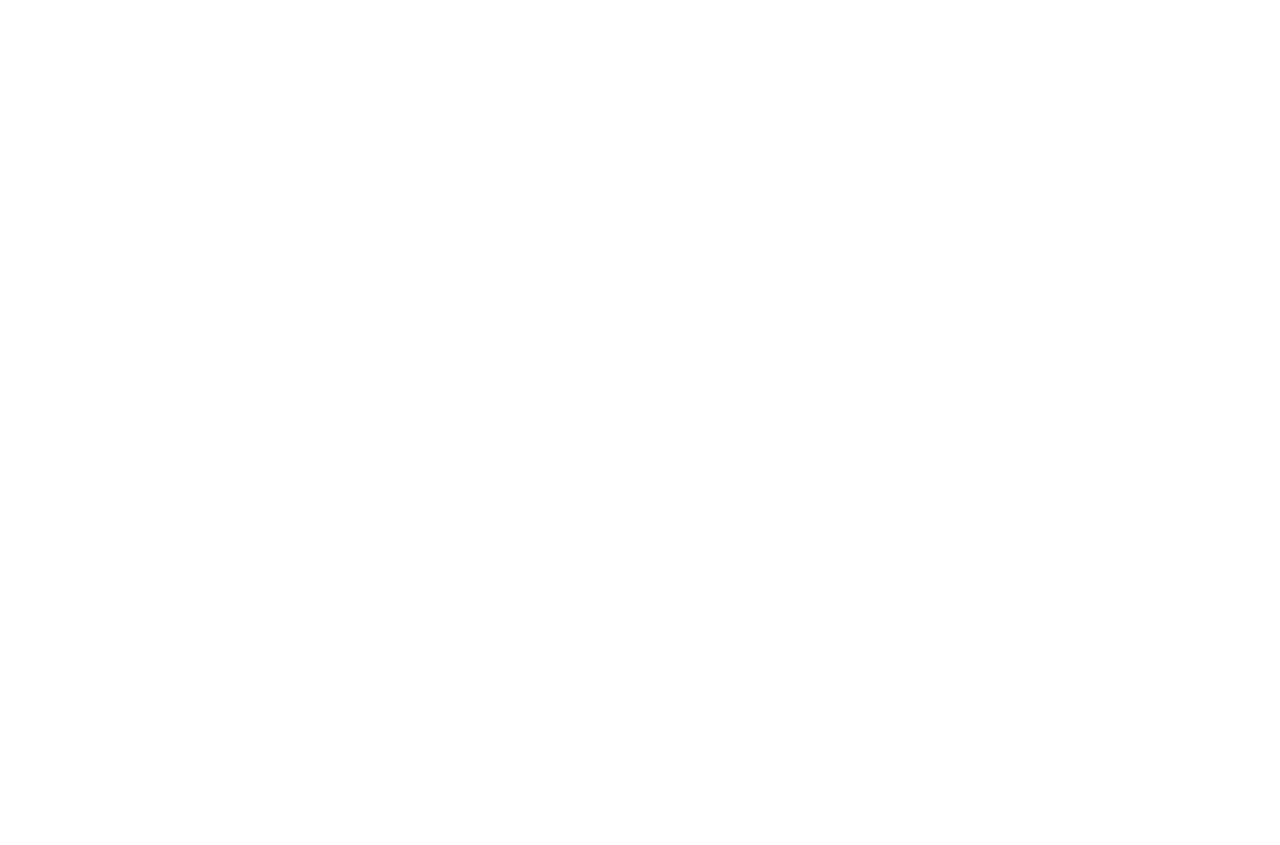
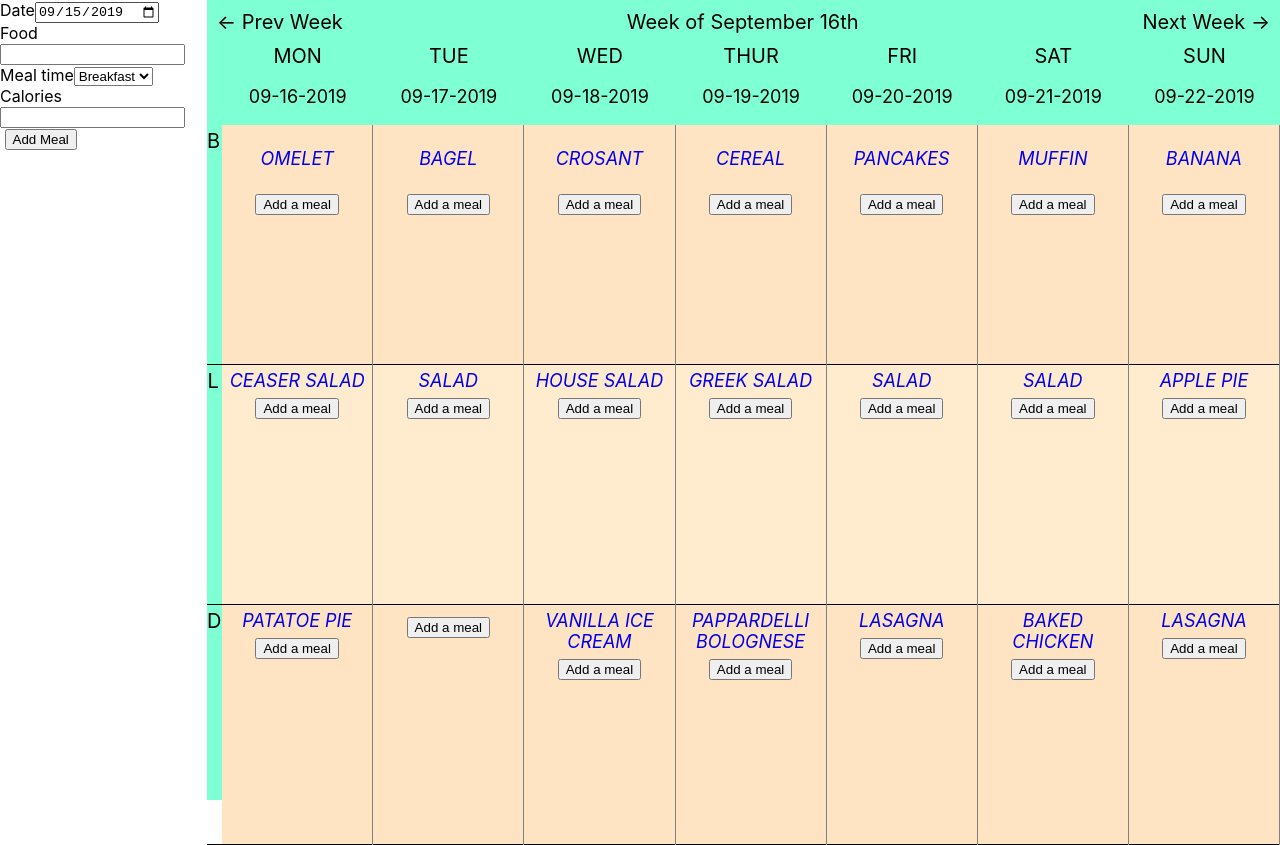
Before and after one commit to muzhaqi16/meal-planner-react, a React (Create React App) app: page /planner in a window 1280 px wide. Before the commit the page ends 800 px from the top, so only its background shows below. Built offline with nearby package versions, Linux system fonts and the light colour scheme; the HTML template or start-up script is replaced by a standard one.

Commit message:
add the input form

```diff
--- a/src/components/Calendar/Calendar.js
+++ b/src/components/Calendar/Calendar.js
@@ -5,10 +5,38 @@
 export default class Calendar extends React.Component {
     render() {
         return (
-            <div class="calendar">
+            <div className="calendar">
                 <div className="timeline">
-                    <div class="days-of-week">
-                        <Week />
+                    <div className="input">
+                        <form class="food-log-form">
+                            <div>
+                                <label for="date">Date</label>
+                                <input type="date" required="" id="date" value="2019-09-15" />
+                            </div>
+                            <div>
+                                <label for="food">Food</label>
+                                <input type="text" required="" id="food" />
+                            </div>
+                            <div>
+                                <label for="food">Meal time</label>
+                                <select>
+                                    <option value="breakfast">Breakfast</option>
+                                    <option value="lunch">Lunch</option>
+                                    <option value="dinner">Dinner</option>
+                                </select>
+                            </div>
+                            <div>
+                                <label for="calories">Calories</label>
+                                <input type="number" required="" id="calories" />
+                            </div>
+                            <div>
+                                <label>&nbsp;</label>
+                                <input type="submit" value="Add Meal" class="button" />
+                            </div>
+                        </form>
+                    </div>
+                    <div className="days-of-week">
+                        <Week data={this.props.data} />
                     </div>
                 </div>
 
--- a/src/components/Calendar/Day.js
+++ b/src/components/Calendar/Day.js
@@ -3,28 +3,27 @@
 import './Day.css'
 export default class Day extends React.Component {
     render() {
+        console.log(this.props.data)
         return (
             <ul className="day">
                 <li className="meal-time breakfast">
                     <a href="/">
-                        <em className="meal-name">{this.props.meal}</em>
+                        <p><em className="meal-name">{this.props.data.breakfast}</em></p>
+
                     </a>
+                    <button type="button" onClick={() => alert(this.props.data.date)}>Add a meal</button>
                 </li>
                 <li className="meal-time lunch">
                     <a href="/">
-                        <em className="meal-name">{this.props.meal}</em>
+                        <em className="meal-name">{this.props.data.lunch}</em>
                     </a>
-                    <a href="/">
-                        <em className="meal-name">{this.props.meal}</em>
-                    </a>
-                    <a href="/">
-                        <em className="meal-name">{this.props.meal}</em>
-                    </a>
+                    <button type="button" onClick={() => alert(this.props.data.date)}>Add a meal</button>
                 </li>
                 <li className="meal-time dinner">
                     <a href="/">
-                        <em className="meal-name">{this.props.meal}</em>
+                        <em className="meal-name">{this.props.data.dinner}</em>
                     </a>
+                    <button type="button" onClick={() => alert(this.props.data.date)}>Add a meal</button>
                 </li>
             </ul>
         )
--- a/src/components/Calendar/Week.css
+++ b/src/components/Calendar/Week.css
@@ -5,39 +5,45 @@
     font-size: 20px;
 }
 
-.week ul{
+.week ul {
     display: flex;
 }
-.day-name{
+
+.day-name {
     font-size: 18px;
     flex: 1;
     text-align: center;
     text-transform: uppercase;
 }
-#meal-header{
+
+#meal-header {
     flex: 0.1;
     width: 10px;
     position: relative;
 }
-.day-name span{
-    padding: 10px;
+
+.day-name span {
     font-size: 20px;
-    letter-spacing: 5px;
 }
-.day-name ul{
+
+.day-name ul {
     display: flex;
-    height: 90vh;;
+    height: 90vh;
+    ;
     flex-direction: column;
 }
-.meal-time{
+
+.meal-time {
     align-self: flex-start;
     flex: 1;
     border-bottom: 1px solid;
 }
-.meal-time span{
+
+.meal-time span {
     display: inline-block;
 }
-li.header{
+
+li.header {
     font-size: 24px;
     position: relative;
     letter-spacing: 3px;
--- a/src/components/Calendar/Week.js
+++ b/src/components/Calendar/Week.js
@@ -12,7 +12,9 @@
                 </nav>
                 <div className="week">
                     <ul>
-                        <li className="day-name" id="meal-header"><span>&nbsp;</span>
+                        <li className="day-name" id="meal-header">
+                            <span>&nbsp;</span>
+                            <p>&nbsp;</p>
                             <ul className="meal-periods">
                                 <li className="meal-time header"><span>B</span></li>
                                 <li className="meal-time header"><span>L</span></li>
@@ -21,20 +23,33 @@
                         </li>
                         <li className="day-name">
                             <span>Mon</span>
-                            <Day />
+                            <p>{this.props.data.monday.date}</p>
+                            <Day data={this.props.data.monday} />
                         </li>
                         <li className="day-name">
-                            <span>Tue </span><Day /></li>
+                            <span>Tue </span>
+                            <p>{this.props.data.tuesday.date}</p>
+                            <Day data={this.props.data.tuesday} /></li>
                         <li className="day-name">
-                            <span>Wed </span><Day /></li>
+                            <span>Wed </span>
+                            <p>{this.props.data.wednesday.date}</p>
+                            <Day data={this.props.data.wednesday} /></li>
                         <li className="day-name">
-                            <span>Thur </span><Day /></li>
+                            <span>Thur </span>
+                            <p>{this.props.data.thursday.date}</p>
+                            <Day data={this.props.data.thursday} /></li>
                         <li className="day-name">
-                            <span>Fri </span><Day /></li>
+                            <span>Fri </span>
+                            <p>{this.props.data.friday.date}</p>
+                            <Day data={this.props.data.friday} /></li>
                         <li className="day-name">
-                            <span>Sat </span><Day /></li>
+                            <span>Sat </span>
+                            <p>{this.props.data.saturday.date}</p>
+                            <Day data={this.props.data.saturday} /></li>
                         <li className="day-name">
-                            <span>Sun</span> <Day /></li>
+                            <span>Sun</span>
+                            <p>{this.props.data.sunday.date}</p>
+                            <Day data={this.props.data.sunday} /></li>
                     </ul>
                 </div>
             </div>
--- a/src/components/LandingPage/LandingPage.js
+++ b/src/components/LandingPage/LandingPage.js
@@ -1,9 +1,7 @@
 import React from 'react';
-import Calendar from '../Calendar/Calendar'
 export default class LandingPage extends React.Component {
     render() {
         return (<>
-            <Calendar />
         </>)
     }
 }
--- a/src/components/Planner/Planner.js
+++ b/src/components/Planner/Planner.js
@@ -1,8 +1,61 @@
 import React from 'react';
+import Calendar from '../Calendar/Calendar'
 
 export default class Planner extends React.Component {
+    constructor(props) {
+        super(props)
+        this.state = {
+            data: {
+                monday: {
+                    date: '09-16-2019',
+                    breakfast: 'Omelet',
+                    lunch: 'Ceaser Salad',
+                    dinner: 'Patatoe Pie'
+                },
+                tuesday: {
+                    date: '09-17-2019',
+                    breakfast: 'Bagel',
+                    lunch: 'Salad',
+                    dinner: ''
+                },
+                wednesday: {
+                    date: '09-18-2019',
+                    breakfast: 'Crosant',
+                    lunch: 'House Salad',
+                    dinner: 'Vanilla Ice Cream'
+                },
+                thursday: {
+                    date: '09-19-2019',
+                    breakfast: 'Cereal',
+                    lunch: 'Greek Salad',
+                    dinner: 'Pappardelli Bolognese'
+                },
+                friday: {
+                    date: '09-20-2019',
+                    breakfast: 'Pancakes',
+                    lunch: 'Salad',
+                    dinner: 'Lasagna'
+                },
+                saturday: {
+                    date: '09-21-2019',
+                    breakfast: 'Muffin',
+                    lunch: 'Salad',
+                    dinner: 'Baked Chicken'
+                },
+                sunday: {
+                    date: '09-22-2019',
+                    breakfast: 'Banana',
+                    lunch: 'Apple Pie',
+                    dinner: 'Lasagna'
+                }
+            }
+        }
+    }
     render() {
         return (
-            <></>)
+            <>
+                <Calendar data={this.state.data} />
+            </>
+        )
     }
 }
```
